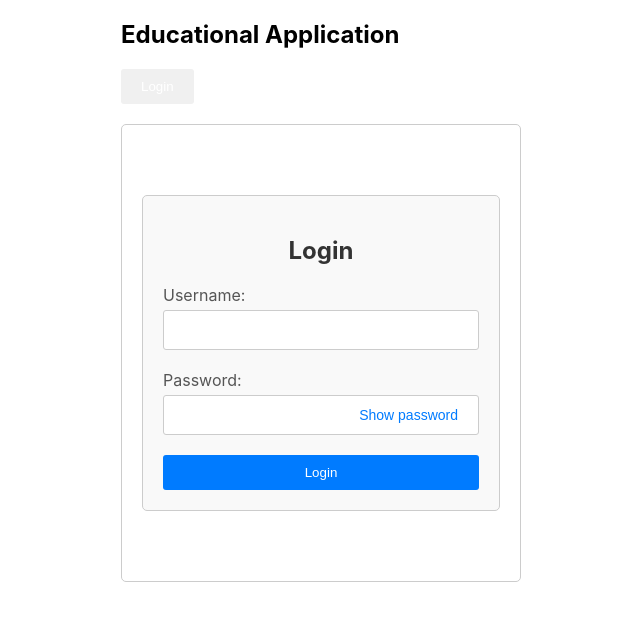
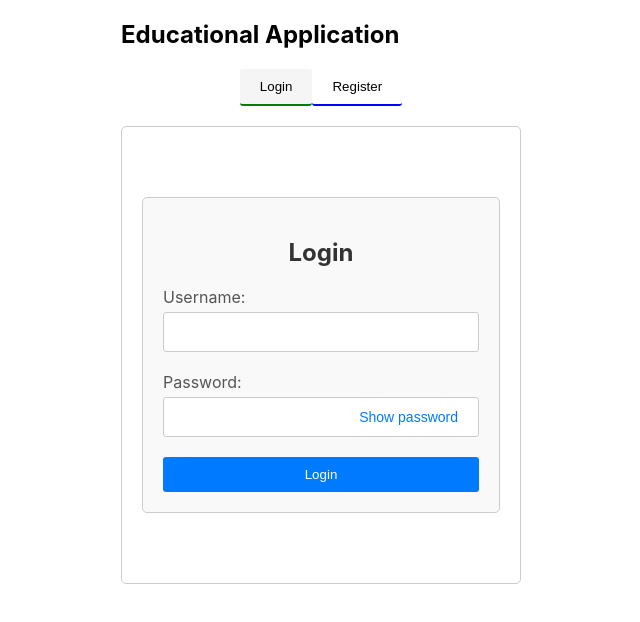
Before and after one commit to ManiKandan051298/reactProject, a React (Create React App) app in the folder my_client_app/: page /login in a window 1280 px wide. Shown: the top 622 px of the page, without its empty margins (319-959 px from the left). Built offline with nearby package versions, Linux system fonts and the light colour scheme.

Commit message:
ui bug fix

```diff
--- a/my_client_app/src/Pages/AuthTabs.js
+++ b/my_client_app/src/Pages/AuthTabs.js
@@ -12,27 +12,29 @@ function AuthTabs({ handleLogin, handleLogout }) {
   const projectTitle = process.env.REACT_APP_PROJECT_TITLE; // Access the project title from environment variable
 
   return (
-    <div style={{ maxWidth: '400px', margin: '0 auto' }}>
+    <div style={{ maxWidth: '400px', margin: '0 auto',justifyContent:'center' }}>
       <h2>{projectTitle}</h2> {/* Display the project title here */}
 
-      <div style={{ display: 'flex', marginBottom: '20px' }}>
+      <div style={{ display: 'flex', marginBottom: '20px', justifyContent: 'center' }}>
         <button
-          style={{
-            border: 'none',
-            backgroundColor: activeTab === 'login' ? '#f0f0f0' : 'transparent',
-            padding: '10px 20px',
-            cursor: 'pointer',
-            transition: 'background-color 0.3s ease'
-          }}
+       style={{
+        borderBottom: '2px solid green', // Specify border bottom with red color
+        color: 'black', // Set font color to black
+        padding: '10px 20px',
+        cursor: 'pointer',
+        transition: 'background-color 0.3s ease',
+        backgroundColor: activeTab === 'login' ? 'whitesmoke' : 'white', // Set background color based on activeTab
+      }}
           onClick={() => handleTabChange('login')}
         >
           Login
         </button>
         <button
           style={{
-            border: 'none',
-            backgroundColor: activeTab === 'register' ? '#f0f0f0' : 'transparent',
+            borderBottom: '2px solid blue', // Specify border bottom with red color
+            backgroundColor: activeTab === 'register' ? 'whitesmoke' : 'white',
             padding: '10px 20px',
+            color: 'black', // Set font color to black
             cursor: 'pointer',
             transition: 'background-color 0.3s ease'
           }}
--- a/my_client_app/src/Pages/Login.js
+++ b/my_client_app/src/Pages/Login.js
@@ -33,6 +33,7 @@ function Login({ handleLogin }) {
 
       if (responseData.status === 1) {
         setErrorMessage('');
+        setShowModal(false);
         handleLogin(username);
         console.log(responseData)
         navigate('/home'); // Navigate to home page
--- a/my_client_app/src/Pages/Register.js
+++ b/my_client_app/src/Pages/Register.js
@@ -34,9 +34,11 @@ function Register() {
 
         if (responseData.status === 0) {
           setErrorMessage(responseData.message.email);
+          setSuccessMessage('');
           setShowModal(true);
         } else {
           // Registration successful, you can redirect the user or show a success message
+          setErrorMessage('');
           setSuccessMessage('Registration successful');
           setShowModal(true);
           console.log('Registration successful:', responseData);
```
